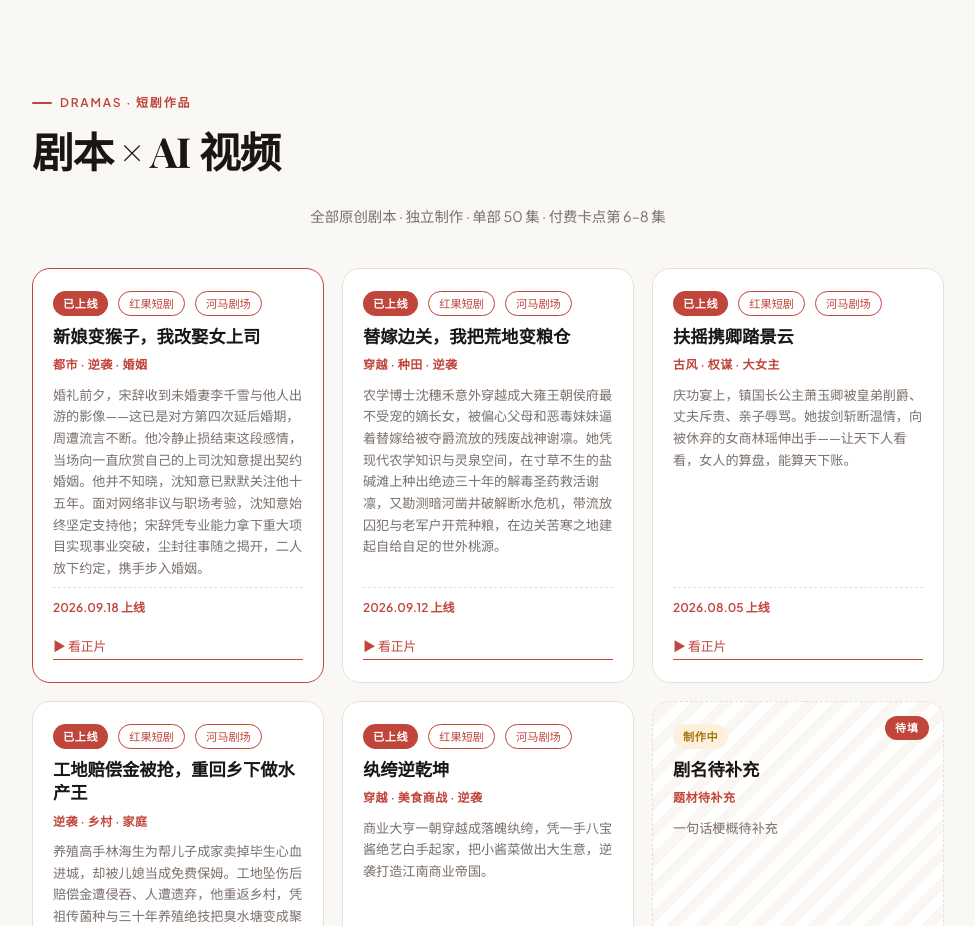
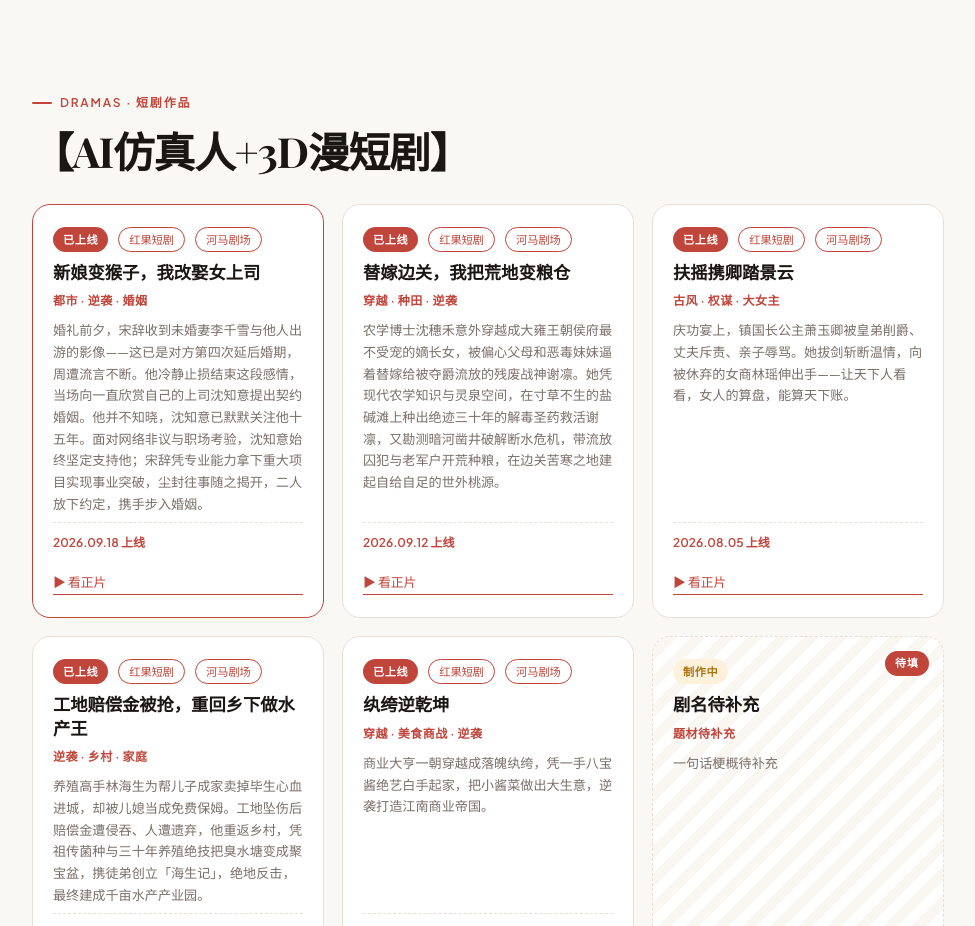
Before and after one commit to DreamHe-ai/hemenghan-portfolio, a React (Vite) app: page / in a window 1280 px wide. Shown: the part 3060-3986 px from the top of the page, without its empty margins (152-1127 px from the left). Built offline with nearby package versions, Linux system fonts and the light colour scheme; a web font is replaced by a local one.

Commit message:
drama: 区块标题改【AI仿真人+3D漫短剧】，删除副标语

```diff
--- a/src/content.ts
+++ b/src/content.ts
@@ -99,8 +99,8 @@ export const SITE = {
   /* ---------- 4. 短剧作品 ---------- */
   dramas: {
     eyebrow: 'Dramas · 短剧作品',
-    heading: '剧本 × AI 视频',
-    desc: '全部原创剧本 · 独立制作 · 单部 50 集 · 付费卡点第 6–8 集',
+    heading: '【AI仿真人+3D漫短剧】',
+    desc: '',
     domestic: [
       {
         status: '已上线',
```
